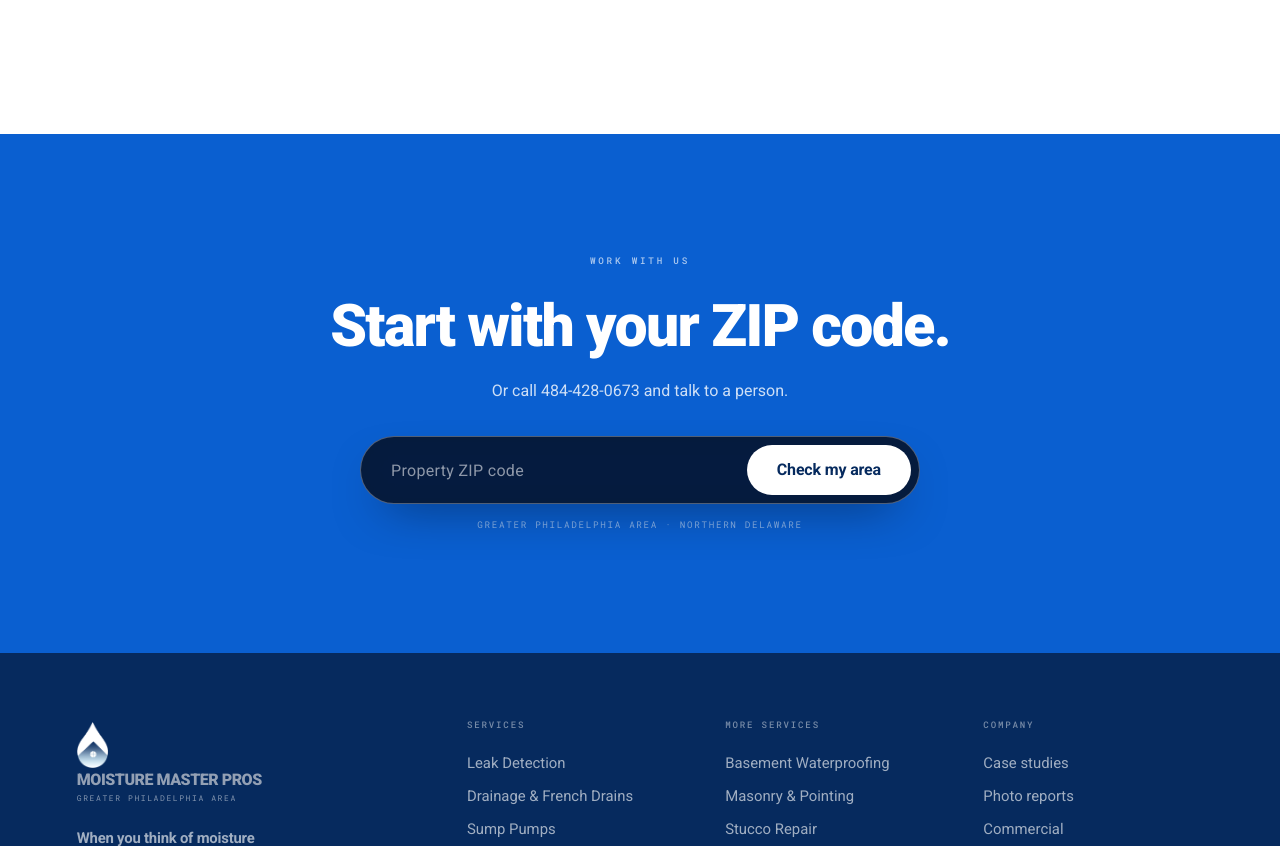
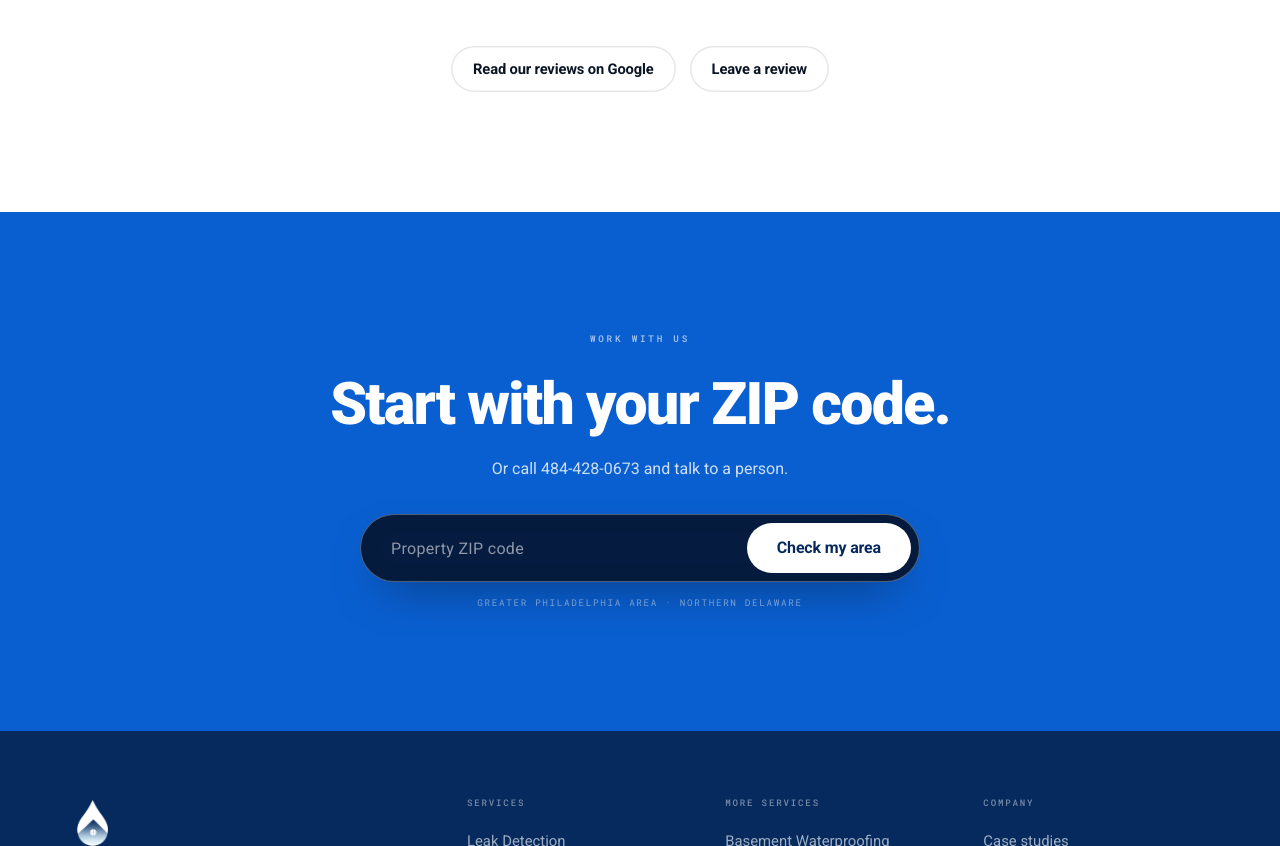
Before and after one commit to fakharMIGHTY5/mmpdemo, a website: page about.html in a window 1280 px wide. Shown: the part 4694-5540 px from the top of the page. Drawn offline with Linux system fonts and the light colour scheme.

Commit message:
The review links on the about page too
Quennie asked for a direct route to the Google listing so visitors can read
the reviews and leave one. The home page has had both buttons since her note.
The about page carries the three quotes and had no way through to the listing,
which is where somebody who has just read them is most likely to want it.

Co-Authored-By: Claude Opus 5 <noreply@anthropic.com>

```diff
--- a/about.html
+++ b/about.html
@@ -189,6 +189,10 @@
         <cite>Jack, Google review</cite>
       </blockquote>
     </div>
+    <div class="row mid rvx-cta" data-r data-d="3" style="margin-top:clamp(28px,4vh,42px)">
+      <a class="b b-sm b-ghost" href="https://www.google.com/maps?cid=475303126712915291" target="_blank" rel="noopener">Read our reviews on Google</a>
+      <a class="b b-sm b-ghost" href="https://www.google.com/maps?cid=475303126712915291" target="_blank" rel="noopener">Leave a review</a>
+    </div>
   </div>
 </section>
 
```
Also changed, not shown: src/about.html (+4 -0 lines).
